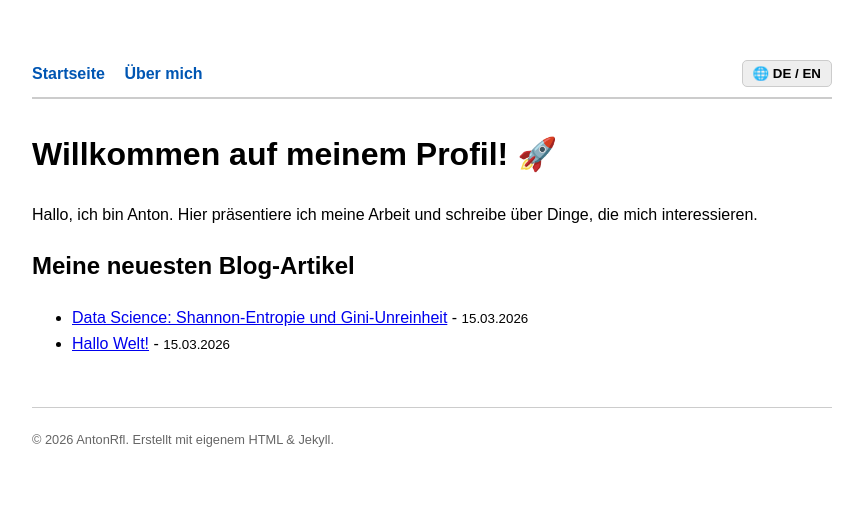
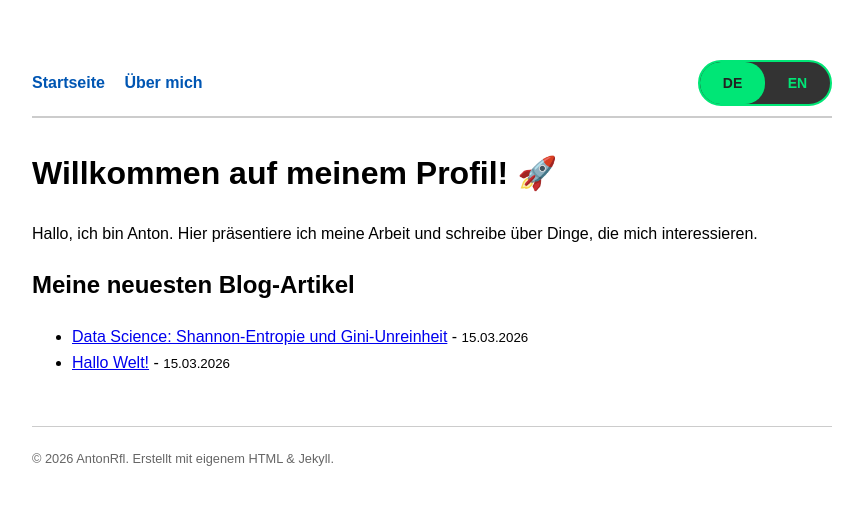
Before and after one commit to AntonRfl/AntonRfl.github.io, a Jekyll site: the page built from index.html, in a window 1280 px wide. Shown: the top 505 px of the page, without its empty margins (208-1071 px from the left). Built offline with Jekyll 4.4.1, drawn with Linux system fonts in a browser that asks for light colours.

Commit message:
Revamp language toggle design and functionality

```diff
--- a/_layouts/default.html
+++ b/_layouts/default.html
@@ -10,14 +10,63 @@
         .nav-links a { margin-right: 15px; color: #0056b3; text-decoration: none; font-weight: bold; }
         .site-footer { margin-top: 50px; font-size: 0.8em; color: #666; border-top: 1px solid #ccc; padding-top: 10px; }
 
-        /* Sprach-Schalter Button Design */
-        #lang-toggle { cursor: pointer; padding: 5px 10px; background: #eee; border: 1px solid #ccc; border-radius: 5px; font-weight: bold;}
-
-        /* Standardmäßig Englisch verstecken */
+        /* Sprach-Text Standardmäßig verstecken */
         .lang-en { display: none; }
-        /* Wenn der Body die Klasse 'show-en' hat, Deutsch verstecken und Englisch zeigen */
         body.show-en .lang-de { display: none; }
         body.show-en .lang-en { display: block; }
+
+        /* =========================================
+           NEUES DESIGN: Der Toggle-Schalter
+           ========================================= */
+        .lang-toggle {
+            position: relative;
+            width: 130px;
+            height: 42px;
+            background-color: #333; /* Dunkelgrauer Hintergrund */
+            border-radius: 25px;
+            border: 2px solid #00E676; /* Neongrüner Rand */
+            display: flex;
+            align-items: center;
+            cursor: pointer;
+            user-select: none;
+            overflow: hidden; /* Hält den Schieber im Rahmen */
+        }
+
+        /* Der grüne Schieber im Hintergrund */
+        .lang-toggle-bg {
+            position: absolute;
+            top: 0;
+            left: 0;
+            width: 50%;
+            height: 100%;
+            background-color: #00E676;
+            border-radius: 20px;
+            transition: transform 0.3s cubic-bezier(0.25, 0.8, 0.25, 1);
+            z-index: 1;
+        }
+
+        /* Wenn Englisch aktiv ist, schiebt sich der Hintergrund nach rechts */
+        body.show-en .lang-toggle-bg {
+            transform: translateX(100%);
+        }
+
+        /* Die Beschriftung (DE / EN) */
+        .lang-text {
+            flex: 1;
+            text-align: center;
+            z-index: 2; /* Liegt ÜBER dem Schieber */
+            font-weight: bold;
+            font-size: 14px;
+            transition: color 0.3s ease;
+        }
+
+        /* Farben der Beschriftung anpassen (dunkel auf grün, grün auf dunkel) */
+        .lang-text-de { color: #222; }
+        .lang-text-en { color: #00E676; }
+
+        /* Beschriftungs-Farben wechseln, wenn der Schieber auf EN steht */
+        body.show-en .lang-text-de { color: #00E676; }
+        body.show-en .lang-text-en { color: #222; }
     </style>
 
     <script>
@@ -34,7 +83,12 @@
             <a href="/">Startseite</a>
             <a href="#">Über mich</a>
         </div>
-        <button id="lang-toggle" onclick="toggleLanguage()">🌐 DE / EN</button>
+
+        <div class="lang-toggle" onclick="toggleLanguage()">
+            <div class="lang-toggle-bg"></div>
+            <span class="lang-text lang-text-de">DE</span>
+            <span class="lang-text lang-text-en">EN</span>
+        </div>
     </nav>
 
     <main>
```
Also changed, not shown: other parts of _layouts/default.html (+0 -4 lines).
